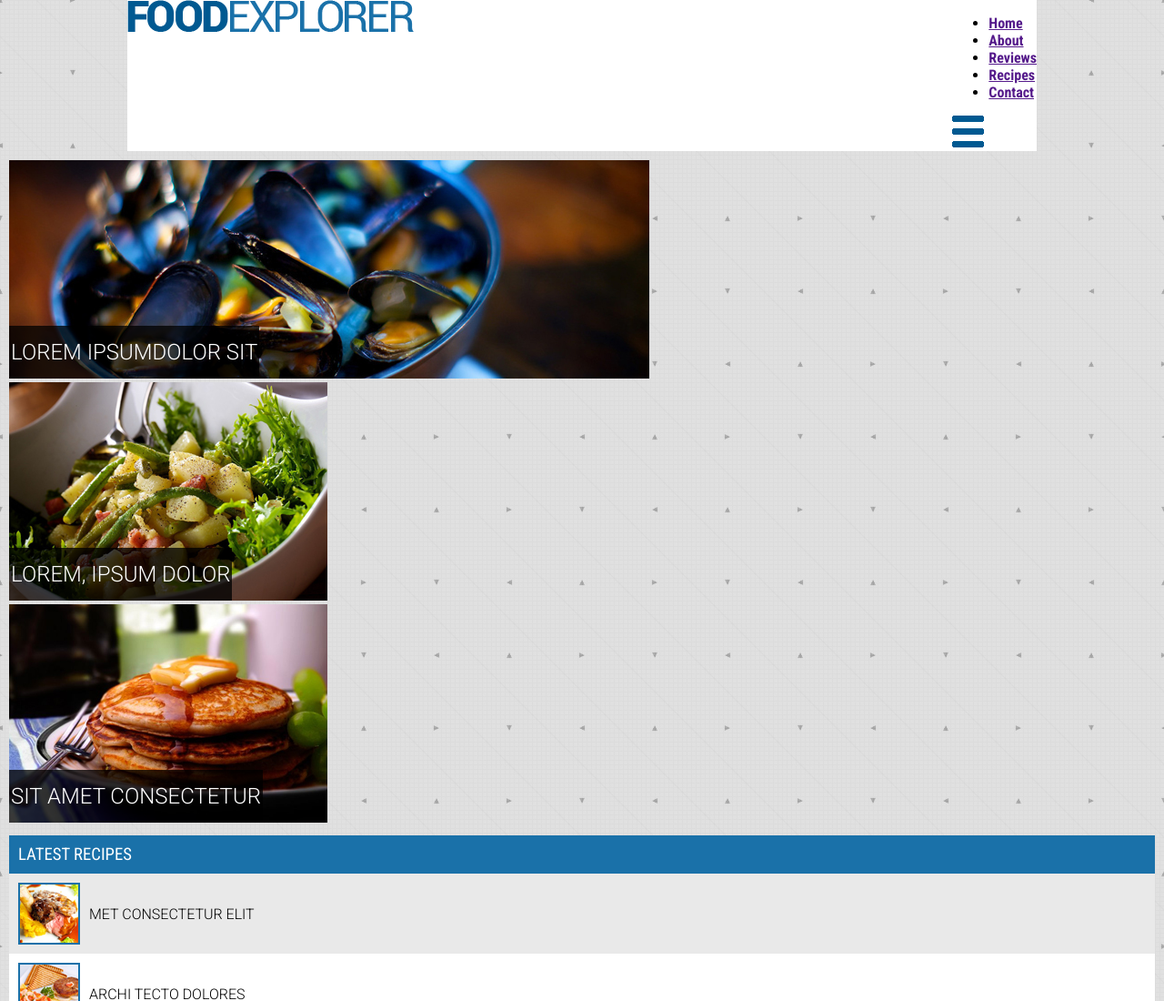
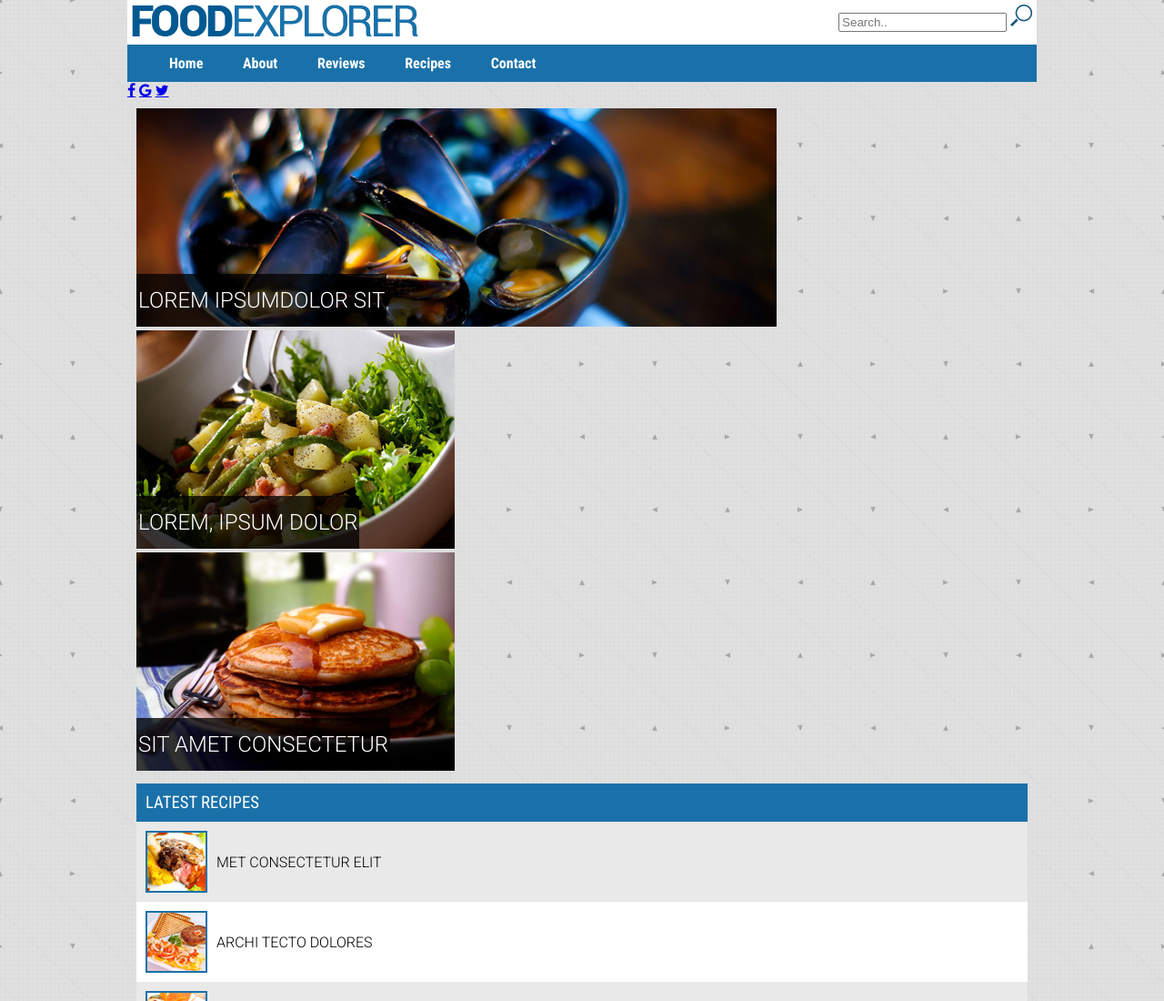
Before and after one commit to seraphinawhite/foodexplorer, a website: page dev/index.html in a window 1280 px wide. Shown: the top 1100 px of the page at 91% size. Drawn offline with Linux system fonts and the light colour scheme; files that its build step writes are made by us from their sources.

Commit message:
Nav updates

```diff
--- a/dev/index.html
+++ b/dev/index.html
@@ -17,7 +17,6 @@
 <body>
 	<div class="wrapper">
 		<header>
-	<!-- Put your HTML code here... -->
 			<div class="head">
 				<a href="index.html">
 					<picture>
@@ -25,17 +24,18 @@
 						<img src="images/logo.png" alt="Food Explorer Logo">
 					</picture>
 				</a>
-					<div class="search-bar">
-						<div class="search-bar desktop-search">
+
+				<div class="desktop-search">
+					<div id="dsk-search">
 						<input type="text" placeholder="Search.." >
 						<img src="images/search.png" alt="Search Button">
 					</div>
 				</div>
-					<!-- <div class="social-links social-links-mobile">
-						<a href="#" class="fa fa-facebook"></a>
-						<a href="#" class="fa fa-google"></a>
-						<a href="#" class="fa fa-twitter"></a>
-					</div> -->
+				<a href="javascript:void(0);" class="btn-main-nav icon" id="btn-main-nav"
+				onclick="myFunction()">
+					<img src="images/menu.png" alt="Menu">
+				</a>
+			</div>
 				<div class="top-nav">
 					<div>
 						<div class="search-bar mobile-search" id="search">
@@ -43,14 +43,15 @@
 							<img src="images/search.png" alt="Search Button">
 						</div>
 					</div>
+
 					<div id="nav-links">
 							<nav>
 								<ul>
-										<li><a href="">Home</a></li>
-										<li><a href="">About</a></li>
-										<li><a href="">Reviews</a></li>
-										<li><a href="">Recipes</a></li>
-										<li><a href="">Contact</a></li>
+									<li class="nav-li"><a href="" class="nav-a">Home</a></li>
+									<li class="nav-li"><a href="" class="nav-a">About</a></li>
+									<li class="nav-li"><a href="" class="nav-a">Reviews</a></li>
+									<li class="nav-li"><a href="" class="nav-a">Recipes</a></li>
+									<li class="nav-li"><a href="" class="nav-a">Contact</a></li>
 								</ul>
 							</nav>
 
@@ -60,33 +61,27 @@
 							<a href="#" class="fa fa-twitter"></a>
 						</div>
 					</div>
-						<a href="javascript:void(0);" class="btn-main-nav icon" id="btn-main-nav"
-						onclick="myFunction()">
-							<img src="images/menu.png" alt="Menu">
-						</a>
 				</div>
-				</div>
-				</div>
-			<!-- <div class="deskHead">
+
+
+				<div class="desktop-nav">
+
+					<nav class="desk-nav">
+						<ul class="ul-desk-nav">
+							<li class="desk-nav-li"><a href="" class="desk-nav-a">Home</a></li>
+							<li class="desk-nav-li"><a href="" class="desk-nav-a">About</a></li>
+							<li class="desk-nav-li"><a href="" class="desk-nav-a">Reviews</a></li>
+							<li class="desk-nav-li"><a href="" class="desk-nav-a">Recipes</a></li>
+							<li class="desk-nav-li"><a href="" class="desk-nav-a">Contact</a></li>
+						</ul>
+					</nav>
+
+					<div class="desk-social-links" id="desk-socials">
 						<a href="#" class="fa fa-facebook"></a>
 						<a href="#" class="fa fa-google"></a>
 						<a href="#" class="fa fa-twitter"></a>
-				<div>
-					<nav>
-						<ul>
-							<li><a href="">Home</a></li>
-							<li><a href="">About</a></li>
-							<li><a href="">Reviews</a></li>
-							<li><a href="">Recipes</a></li>
-							<li><a href="">Contact</a></li>
-						</ul>
-					</nav>
 					</div>
-				<div class="search">
-					<input type="text" placeholder="Search..">
-					<img src="images/search.png" alt="Search Button">
 				</div>
-			</div> -->
 		</header>
 			<main>
 				<div class="banner-food">
@@ -187,7 +182,7 @@
 						<p>Lorem ipsum dolor sit amet, consectetur adipisicing elit. Incidunt, ab aspernatur illum odio commodi nesciunt nisi eius asperiam sint.</p>
 
 						<div class="button">
-						<button id="myBtn">Read more...</button>
+							<button class="myBtn">Read more...</button>
 						</div>
 					</div>
 				</div>
@@ -198,7 +193,7 @@
 						<img src="images/ramen.jpg" alt="Ramen Soup">
 						<p>Lorem ipsum dolor sit amet, consectetur adipisicing elit. Incidunt, ab aspernatur illum odio commodi nesciunt nisi eius asperiam sint.</p>
 						<div class="button">
-						<button id="myBtn">Read more...</button>
+							<button class="myBtn">Read more...</button>
 						</div>
 					</div>
 				</div>
--- a/dev/scss/_nav.scss
+++ b/dev/scss/_nav.scss
@@ -11,6 +11,7 @@
 .topnav {
     overflow: hidden;
     // position: relative;
+
   }
 
   .topnav, #nav-links, #socials, #search {
@@ -33,4 +34,121 @@
 
       display: flex;
       justify-content: space-between;
+      padding: 5px;
+
   }
+
+
+#nav-links{
+
+  ul{
+
+    text-align: center;
+    padding: 0;
+  }
+
+}
+
+  .nav-li{
+
+    list-style-type: none;
+    background-color: $lightBlue;
+    padding: 10px;
+    border: 1px solid $darkBlue;
+  }
+
+ .nav-a{
+
+  text-decoration: none;
+  color: white;
+  cursor: pointer;
+  padding: 10px 50px;
+
+ }
+
+ .social-links{
+
+  background-color: white;
+  text-align: center;
+
+  .fa{
+
+    text-decoration: none;
+    color: $lightBlue;
+    font-size: 2em;
+    padding: 5px;
+    // position: relative;
+
+  }
+ }
+
+ .nav-a:hover{
+
+  color: $lightBlue;
+
+ }
+
+ .nav-li:hover{
+
+  background-color: #fff;
+ }
+
+ .fa:hover{
+  color: $lightGrey;
+  transition: .5s ease;
+  // position: absolute;
+  // width: 100%;
+  // height: 100%;
+  // top: 0;
+  // left: 0;
+ }
+
+ #search{
+
+  input{
+
+    border: none;
+    border-radius: 5%;
+    background-color:$lightGrey;
+    padding: 3px 15px 3px 2px ;
+  }
+ }
+
+ .top-nav, .btn-main-nav{
+
+  @media (min-width:$tabletSmall){
+
+    display: none;
+  }
+ }
+
+ .desktop-search{
+
+  display: block;
+}
+
+.desk-nav-li{
+
+  list-style-type: none;
+  display: inline;
+  padding-right: 40px;
+}
+
+.desk-nav-a{
+
+  text-decoration: none;
+  color: white;
+
+}
+
+.desk-nav{
+
+  background-color: $lightBlue;
+  padding: 1px;
+
+}
+
+.ul-desk-nav{
+
+  margin: 10px 5px;
+}
--- a/dev/scss/_variables.scss
+++ b/dev/scss/_variables.scss
@@ -23,4 +23,4 @@ $navFont: 'Roboto Condensed', sans-serif;
 // Wrapper Width
 
 $mobileWrapperSmall: 300px;
-// $centerMargin: 0 auto;
+$centerMargin: 0 auto;
--- a/dev/scss/_wrapper.scss
+++ b/dev/scss/_wrapper.scss
@@ -1,4 +1,5 @@
  .wrapper{
+
      @media( min-width: $desktop) {
     margin: $centerMargin;
     max-width: $siteWidth;
```
Also changed, not shown: dev/styles/styles.css, 1 other file. Lines whose indentation alone changed are shown as unchanged.
